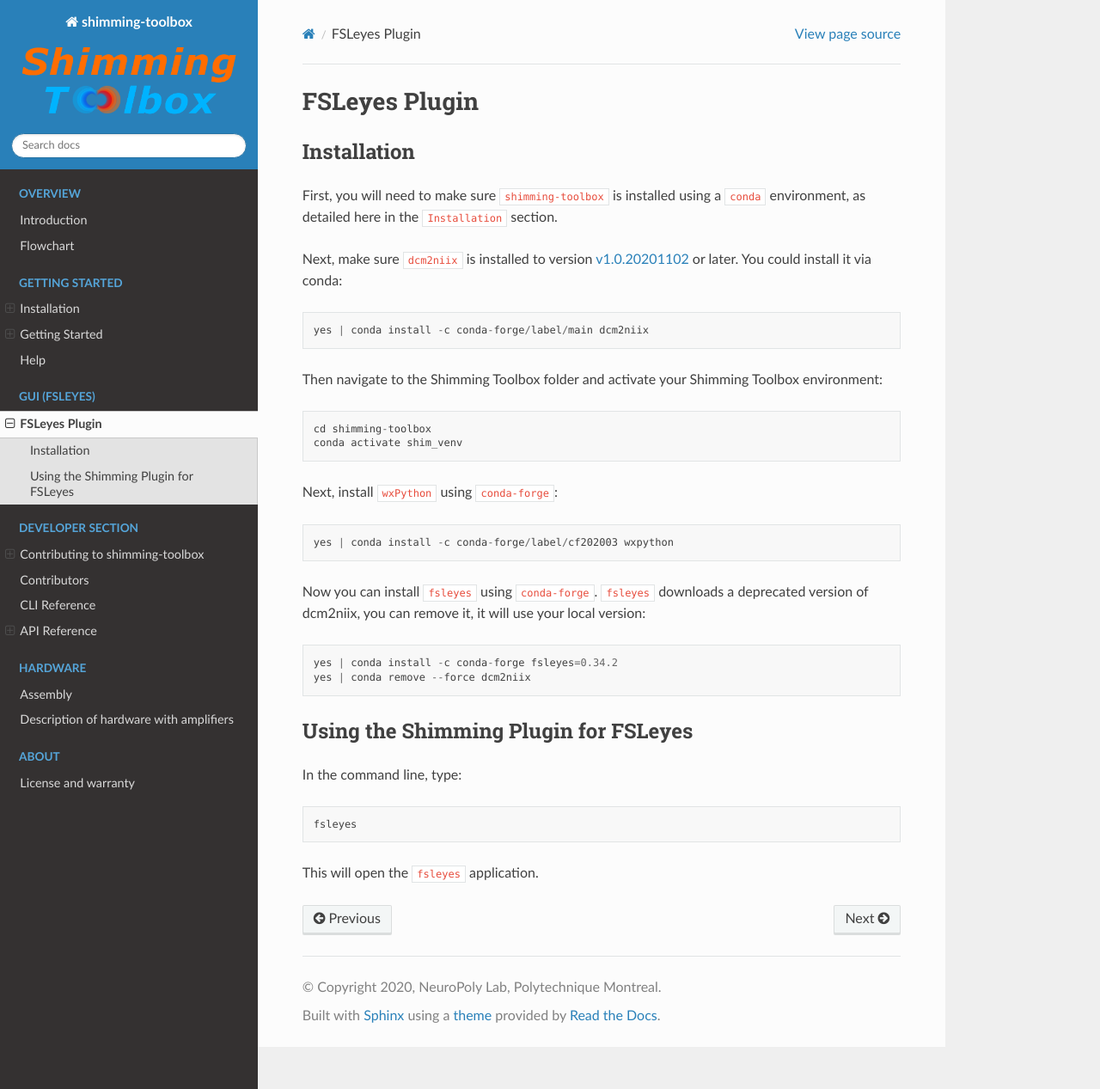
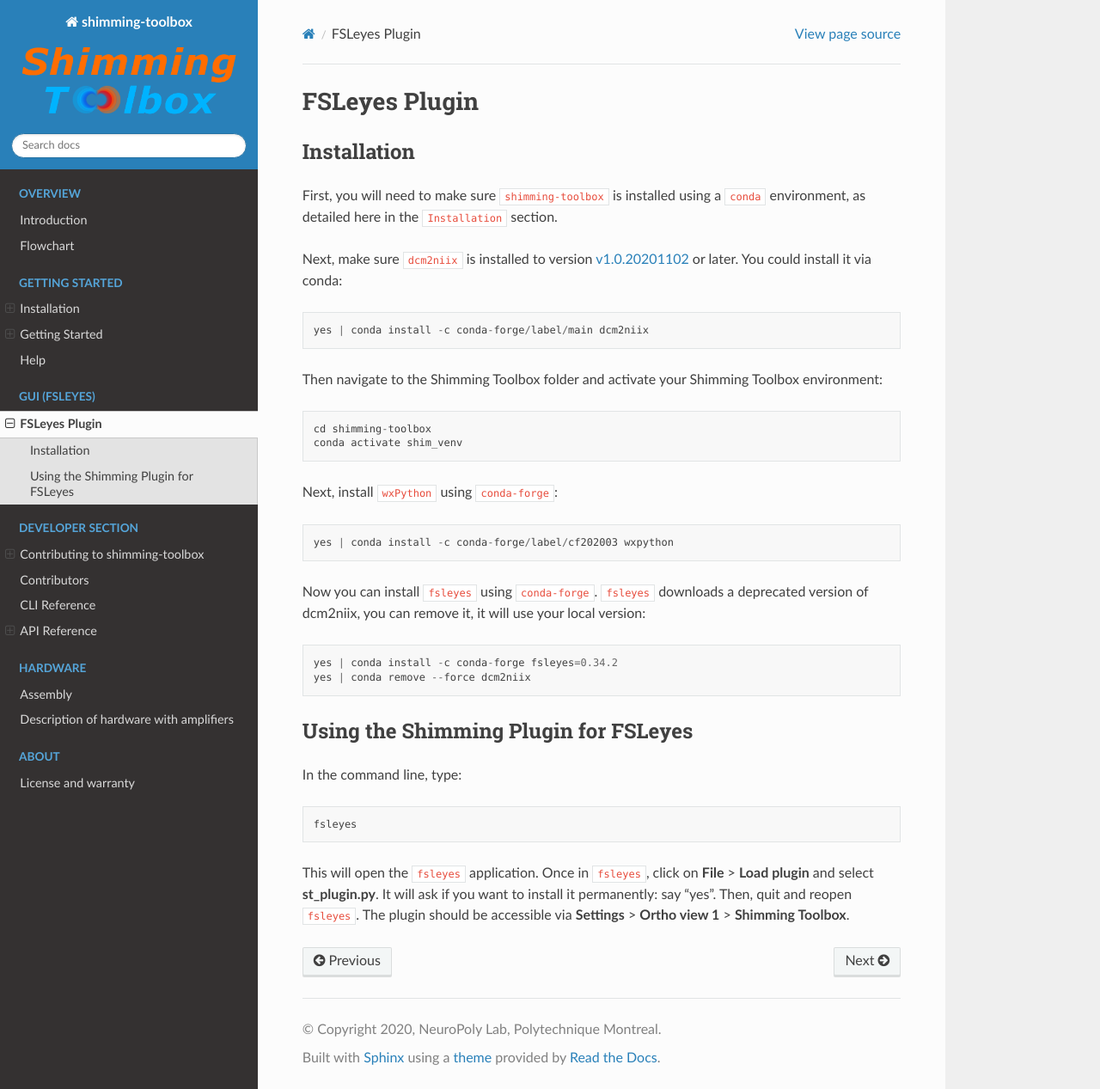
Before and after one commit to shimming-toolbox/shimming-toolbox, a Sphinx documentation site: the page built from docs/source/gui/fsleyes.rst, in a window 1280 px wide and 1267 px high. Shown: the whole window at 86% size. Built offline with Sphinx 7.4.7 and the Read the Docs theme 2.0.0, drawn with Linux system fonts in a browser that asks for light colours.

Commit message:
Added details for how to load the plugin

```diff
--- a/docs/source/gui/fsleyes.rst
+++ b/docs/source/gui/fsleyes.rst
@@ -46,5 +46,5 @@
 
    fsleyes
 
-
-This will open the ``fsleyes`` application.
+This will open the ``fsleyes`` application. Once in ``fsleyes``, click on **File** > **Load plugin** and select **st_plugin.py**.
+It will ask if you want to install it permanently: say "yes". Then, quit and reopen ``fsleyes``. The plugin should be accessible via **Settings** > **Ortho view 1** > **Shimming Toolbox**.
```
